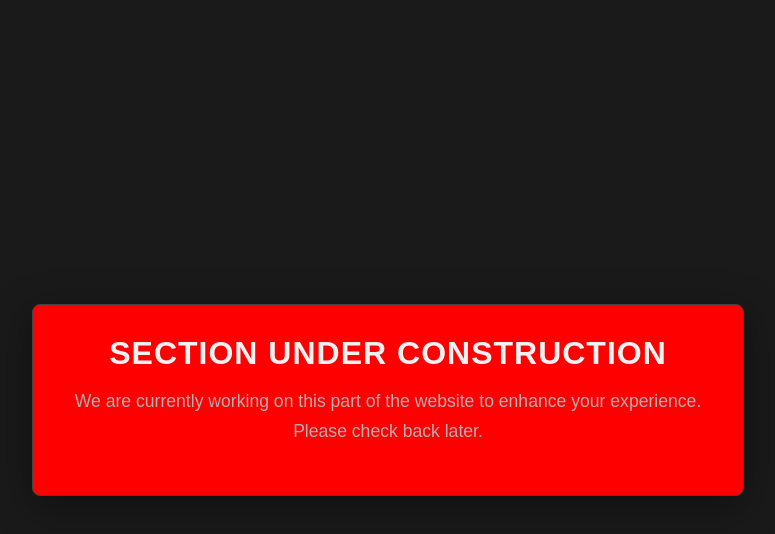
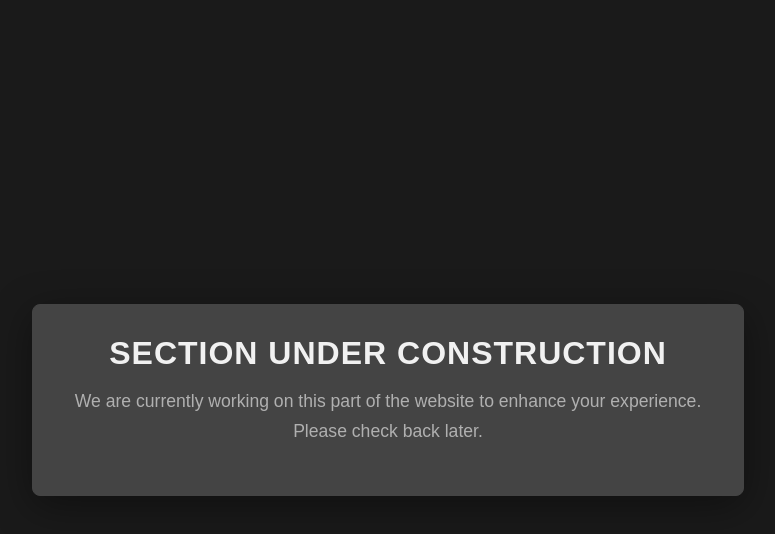
Before and after one commit to KaveeshRanaweera/Portfolio, a plain HTML site: page error-msg.html in a window 1280 px wide. In both pictures the pointer is over the element 640 px from the left and 400 px from the top of the page. Shown: the whole page, without its empty margins (252-1027 px from the left). Drawn offline with Linux system fonts and the light colour scheme.

Commit message:
Update error-msg-style.css

```diff
--- a/error-msg-style.css
+++ b/error-msg-style.css
@@ -38,7 +38,7 @@ body {
 }
 
 .warning-message:hover {
-    background-color: #ff0000;
+    background-color: #444444;;
     transition: 1s;
     box-shadow: 0 10px 40px rgba(0, 0, 0, 0.4);
 }
```
